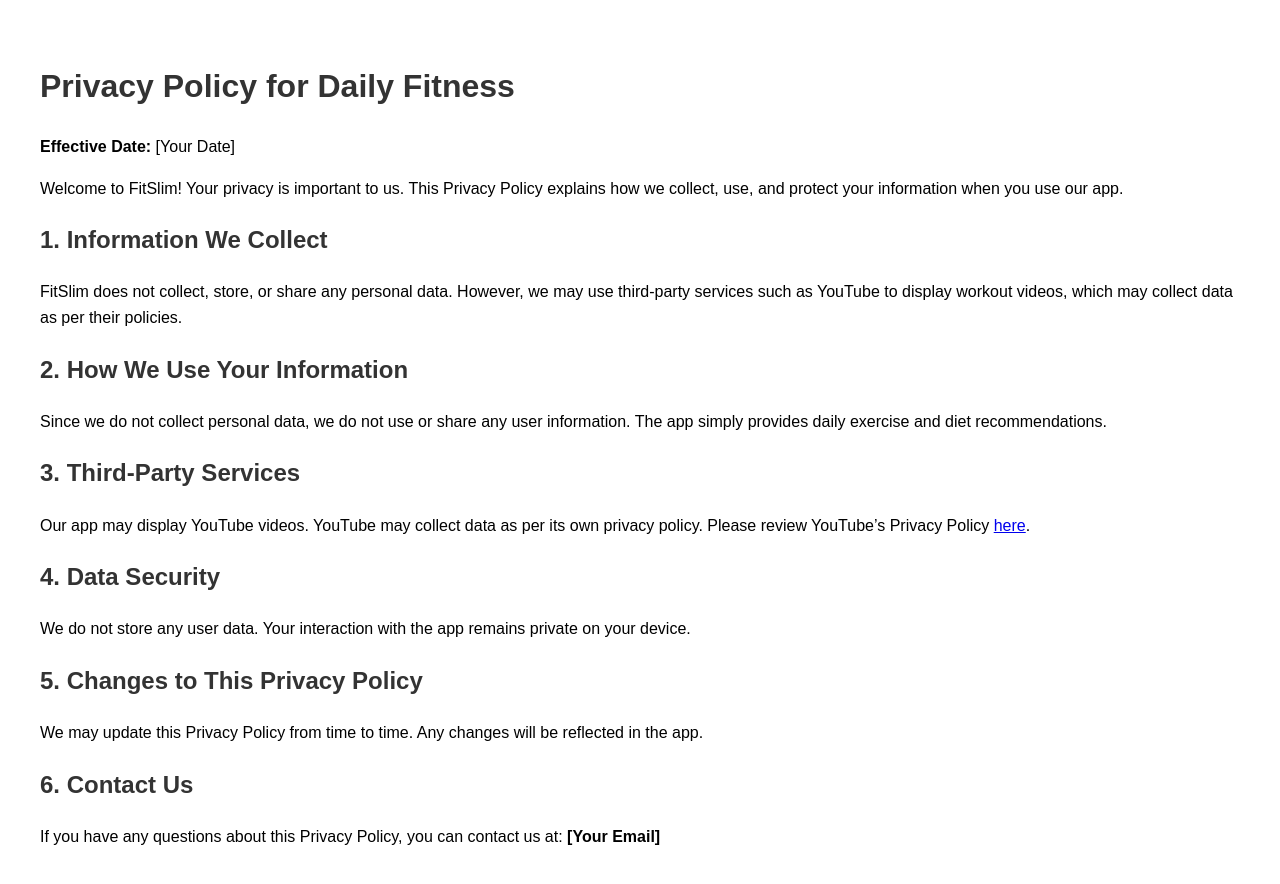
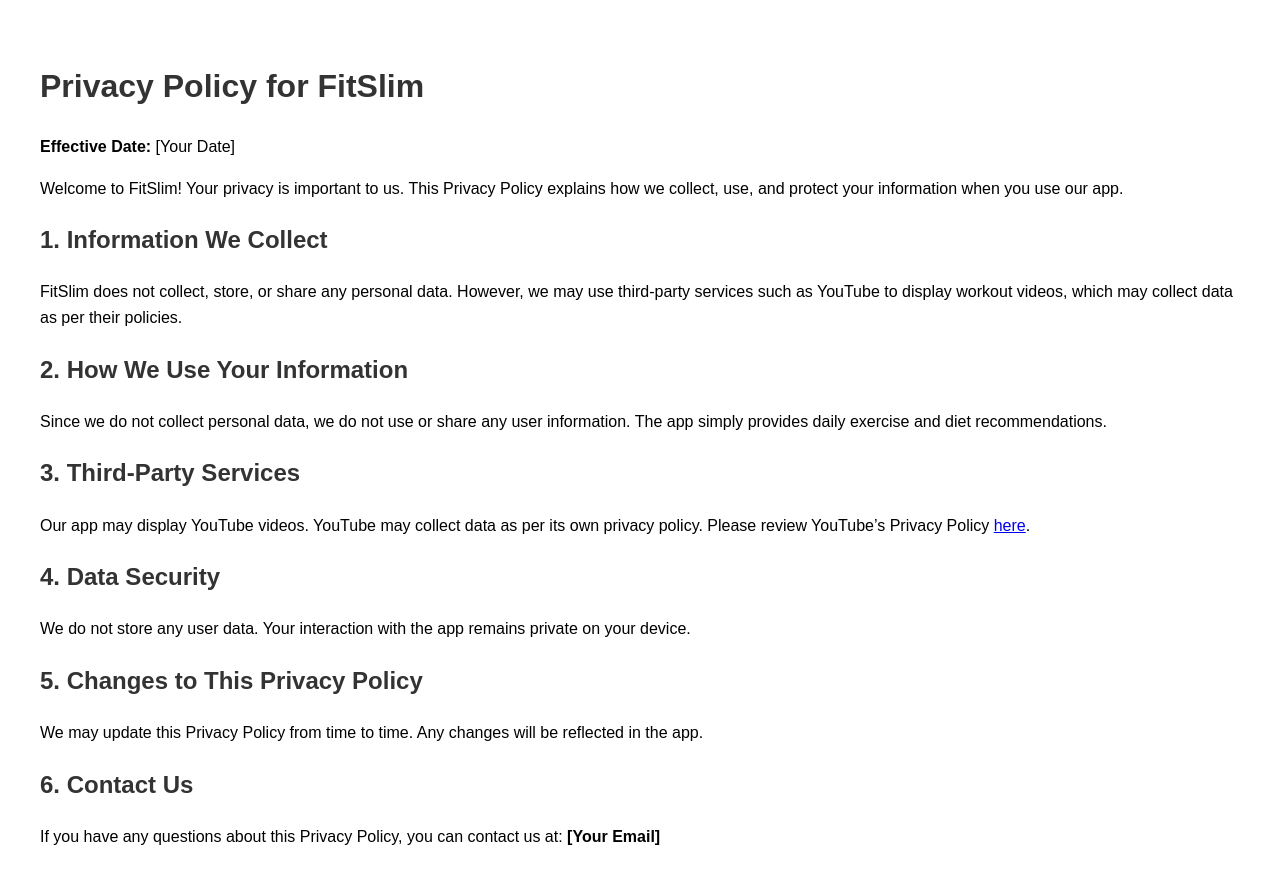
Before and after one commit to Rahul7f/fitness_app_privacy_policy, a plain HTML site: page index.html in a window 1280 px wide. Drawn offline with Linux system fonts and the light colour scheme.

Commit message:
Update index.html

```diff
--- a/index.html
+++ b/index.html
@@ -17,7 +17,7 @@
     </style>
 </head>
 <body>
-    <h1>Privacy Policy for Daily Fitness</h1>
+    <h1>Privacy Policy for FitSlim</h1>
     <p><strong>Effective Date:</strong> [Your Date]</p>
 
     <p>Welcome to FitSlim! Your privacy is important to us. This Privacy Policy explains how we collect, use, and protect your information when you use our app.</p>
```
